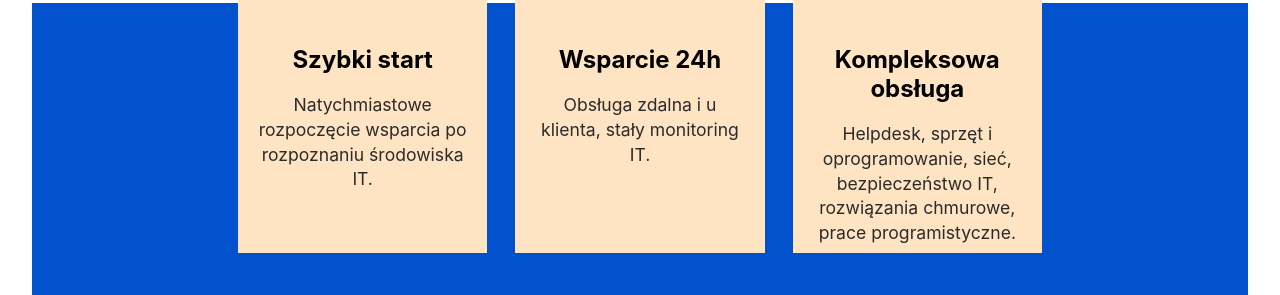
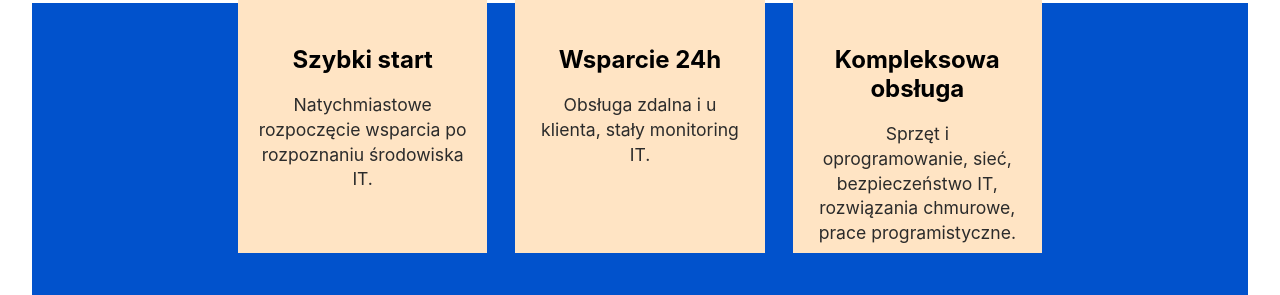
Before and after one commit to RTRealm/itconcierge, a React (Create React App) app: page / in a window 1280 px wide. Shown: the part 1360-1655 px from the top of the page. Built offline with nearby package versions, Linux system fonts and the light colour scheme.

Commit message:
rwd fine tune

```diff
--- a/src/App.css
+++ b/src/App.css
@@ -40,8 +40,15 @@
 	padding-bottom: 50px;
 }
 
-@media screen and (max-width: 850px) {
+@media screen and (max-width: 1090px) {
 	.services {
+		width: 85vw;
+	}
+}
+
+@media screen and (max-width: 767px) {
+	.services {
+		width: 65vw;
 		display: flex;
 		flex-direction: column;
 		justify-content: space-around;
--- a/src/components/Mission/Service.css
+++ b/src/components/Mission/Service.css
@@ -54,7 +54,7 @@
 	}
 }
 
-@media screen and (max-width: 850px) {
+@media screen and (max-width: 767px) {
 	.service {
 		background-color: bisque;
 		width: 100%;
--- a/src/languages/en.js
+++ b/src/languages/en.js
@@ -16,7 +16,7 @@ const en = {
 	serviceClockBody: 'Remote and on-site service, continuous IT monitoring.',
 	comprehTitle: 'Comprehensive service',
 	comprehBody:
-		'Helpdesk, hardware and software advisory, network, IT security, cloud solutions, software development.',
+		'Hardware and software advisory, network, IT security, cloud solutions, software development.',
 	offerTitle1: '24/7 Helpdesk',
 	offerList1a: 'Single point of contact.',
 	offerList1b: 'Computer network management.',
--- a/src/languages/pl.js
+++ b/src/languages/pl.js
@@ -16,7 +16,7 @@ const pl = {
 	serviceClockBody: 'Obsługa zdalna i u klienta, stały monitoring IT.',
 	comprehTitle: 'Kompleksowa obsługa',
 	comprehBody:
-		'Helpdesk, sprzęt i oprogramowanie, sieć, bezpieczeństwo IT, rozwiązania chmurowe, prace programistyczne.',
+		'Sprzęt i oprogramowanie, sieć, bezpieczeństwo IT, rozwiązania chmurowe, prace programistyczne.',
 	offerTitle1: '24/7 Helpdesk',
 	offerList1a: 'Jeden punkt kontaktu.',
 	offerList1b: 'Zarządzanie siecią komputerową.',
```
